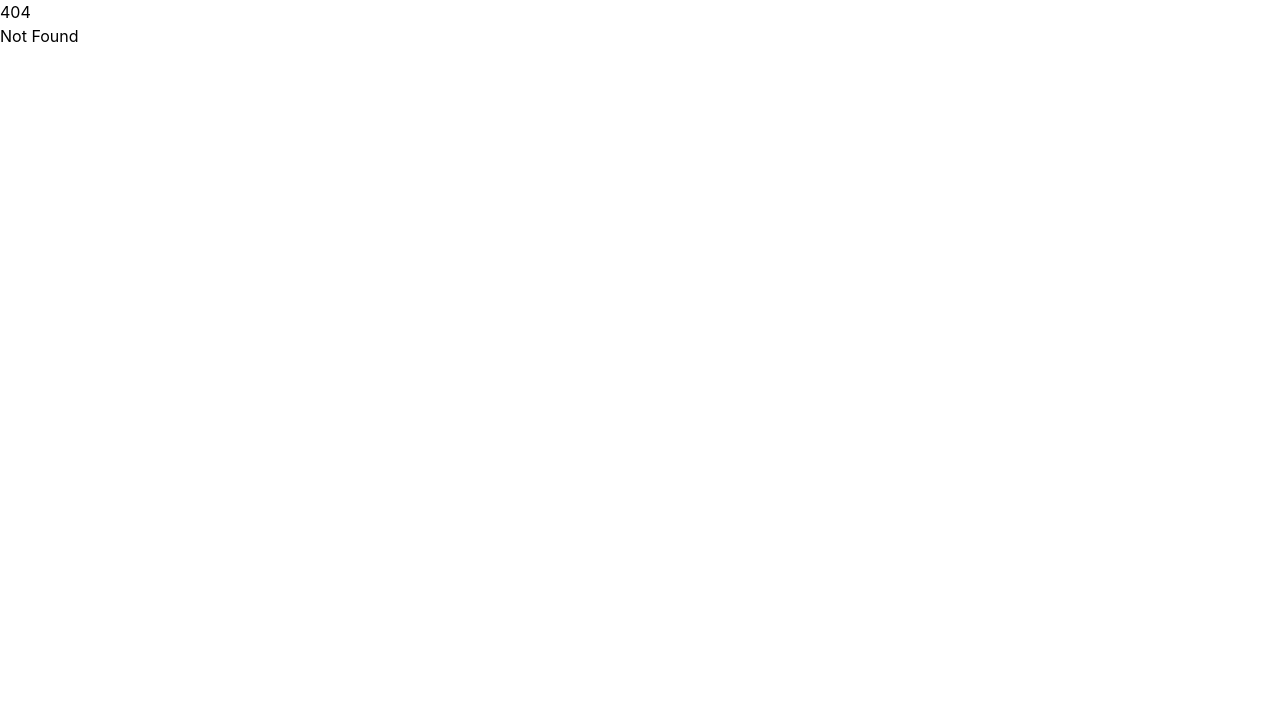
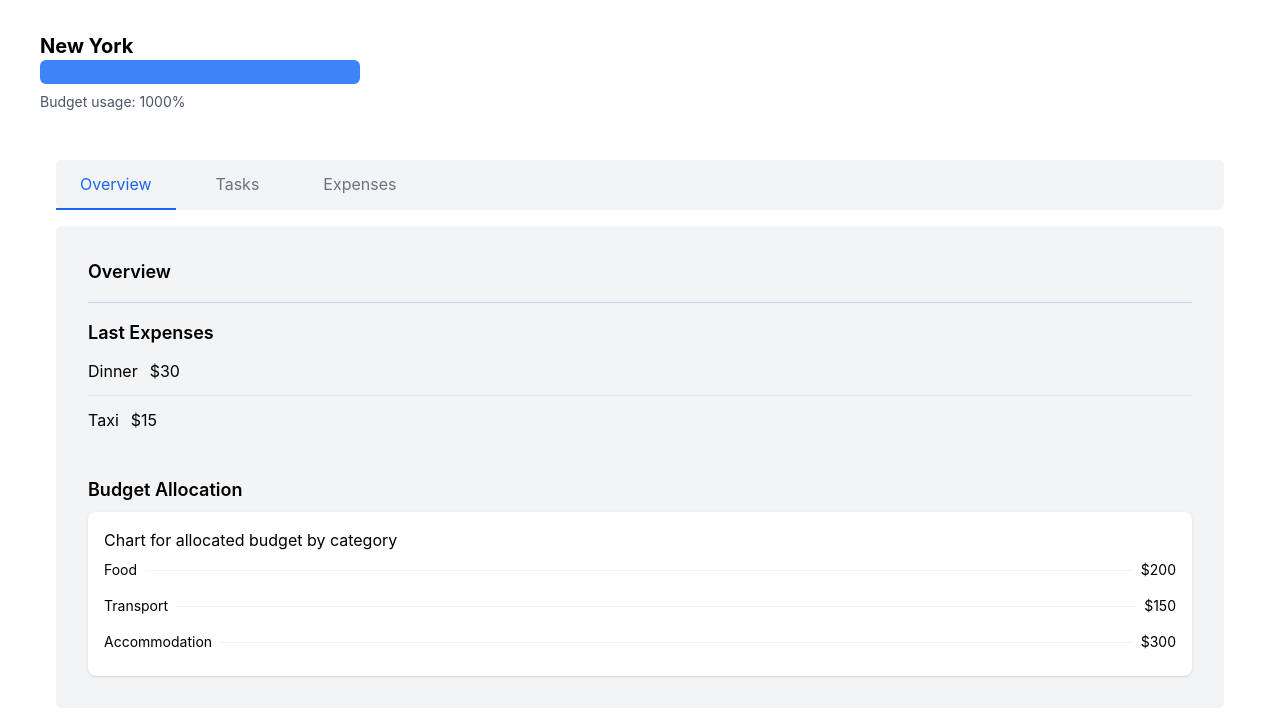
Before and after one commit to krfarshad/svelte-budget-management, a SvelteKit app: page /trips/1 in a window 1280 px wide. Before the commit this address had no page. Shown: the top 718 px of the page. Built offline with nearby package versions, Linux system fonts and the light colour scheme.

Commit message:
feat: primary single trip page

```diff
--- /dev/null
+++ b/src/features/trip/components/EditTrip.svelte
@@ -0,0 +1,27 @@
+<script lang="ts">
+	import { EditOutline } from 'flowbite-svelte-icons';
+	import { Modal } from 'flowbite-svelte';
+
+	let props = $props();
+	const { trip } = props;
+	let defaultModal = $state(false);
+
+	const openModal = () => {
+		defaultModal = true;
+	};
+
+	const editTrip = (event: Event) => {
+		event.stopPropagation();
+		event.preventDefault();
+		openModal();
+	};
+</script>
+
+<button onclick={editTrip} class="p-2">
+	<EditOutline />
+</button>
+<Modal title="Edit the trip" bind:open={defaultModal} autoclose>
+	<div class="content">
+		<div class="text-light pt-2">welcome lets get started</div>
+	</div>
+</Modal>
--- /dev/null
+++ b/src/features/trip/components/SingleTrip/ExpenseContent.svelte
@@ -0,0 +1,47 @@
+<script lang="ts">
+	import { Modal } from 'flowbite-svelte';
+	import { TrashBinOutline, EditOutline } from 'flowbite-svelte-icons';
+
+	const addTask = () => tasks.push({ name: 'New Task', done: false });
+	let defaultModal = $state(false);
+	const editExpense = (index: number) => {
+		// Add logic to edit expense
+	};
+	const deleteExpense = (index: number) => expenses.splice(index, 1);
+	let tasks = [
+		{ name: 'Book hotel', done: false },
+		{ name: 'Prepare itinerary', done: true }
+	];
+	let expenses = [
+		{ name: 'Flight', amount: 500 },
+		{ name: 'Hotel', amount: 300 }
+	];
+</script>
+
+<div class="p-4">
+	<div class="mb-4 flex items-center justify-between border-b border-slate-300 pb-4">
+		<h2 class="text-lg font-semibold">Expenses</h2>
+		<button class="mt-2 rounded bg-blue-500 px-2 py-1 text-white" onclick={addTask}
+			>Add Expense</button
+		>
+	</div>
+	<ul>
+		{#each expenses as expense, i}
+			<li class="flex items-center gap-3 border-b border-slate-200 py-3 last:border-0">
+				<div class="flex-1">
+					<span class="font-semibold">{expense.name}</span>
+					<span class="ml-2 text-gray-600">${expense.amount}</span>
+				</div>
+				<div class="flex space-x-2">
+					<button class="text-gray-400" onclick={() => editExpense(i)}><EditOutline /></button>
+					<button class="text-red-500" onclick={() => deleteExpense(i)}><TrashBinOutline /></button>
+				</div>
+			</li>
+		{/each}
+	</ul>
+</div>
+<Modal title="Add Expanse" bind:open={defaultModal} autoclose>
+	<div class="content">
+		<div class="text-light pt-2">welcome lets get started</div>
+	</div>
+</Modal>
--- /dev/null
+++ b/src/features/trip/components/SingleTrip/Overview.svelte
@@ -0,0 +1,42 @@
+<script lang="ts">
+	let budgetCategories = [
+		{ category: 'Food', amount: 200 },
+		{ category: 'Transport', amount: 150 },
+		{ category: 'Accommodation', amount: 300 }
+	];
+
+	let lastExpenses = [
+		{ name: 'Dinner', amount: 30, category: 'Food' },
+		{ name: 'Taxi', amount: 15, category: 'Transport' }
+	];
+</script>
+
+<div class="p-4">
+	<div class="mb-4 flex items-center justify-between border-b border-slate-300 pb-4">
+		<h2 class="text-lg font-semibold">Overview</h2>
+	</div>
+	<h2 class="text-lg font-semibold">Last Expenses</h2>
+
+	<ul class="mb-8">
+		{#each lastExpenses as expense}
+			<li class="flex items-center gap-3 border-b border-slate-200 py-3 last:border-0">
+				<span>{expense.name}</span>
+				<span>${expense.amount}</span>
+			</li>
+		{/each}
+	</ul>
+	<h2 class="mb-2 text-lg font-semibold">Budget Allocation</h2>
+	<div class="rounded-lg bg-white p-4 shadow">
+		<!-- Placeholder for budget chart -->
+		<p>Chart for allocated budget by category</p>
+		<ul>
+			{#each budgetCategories as category}
+				<li class="flex items-center justify-between gap-2 py-2 text-sm">
+					<span>{category.category}</span>
+					<span class="h-px w-full flex-1 border-dotted bg-gray-100"></span>
+					<span>${category.amount}</span>
+				</li>
+			{/each}
+		</ul>
+	</div>
+</div>
--- /dev/null
+++ b/src/features/trip/components/SingleTrip/SingleTripPage.svelte
@@ -0,0 +1,53 @@
+<script lang="ts">
+	import { error } from '@sveltejs/kit';
+	import { trips } from '../../utils/mockData';
+	import ExpenseContent from './ExpenseContent.svelte';
+	import Tasks from './Tasks.svelte';
+	import Overview from './Overview.svelte';
+
+	// Fetch trip data
+	const { id } = $props();
+	const trip = trips.find((trip) => trip.id == id);
+	if (!trip) error(404);
+
+	// Tabs and data initialization
+	let activeTab = $state('Overview');
+
+	// Functions to manage tasks and expenses
+</script>
+
+<div class="m-8">
+	<h1 class="text-xl font-bold">{trip.name}</h1>
+
+	<div class="flex items-center justify-between gap-4">
+		<div class="w-full max-w-xs">
+			<div class="mb-2 h-6 overflow-hidden rounded-md bg-gray-200">
+				<div class="h-full bg-blue-500" style="width: {trip.budget}%"></div>
+			</div>
+			<p class="text-sm text-gray-600">Budget usage: {trip.budget}%</p>
+		</div>
+	</div>
+
+	<div class="mt-8 p-4">
+		<div class="mb-4 flex space-x-4 rounded-md bg-gray-100 text-center">
+			{#each ['Overview', 'Tasks', 'Expenses'] as tab}
+				<button
+					class={`border-b-2 px-6 py-3 ${
+						activeTab === tab ? 'border-blue-600 text-blue-600' : 'border-transparent text-gray-500'
+					} focus:outline-none`}
+					onclick={() => (activeTab = tab)}
+				>
+					{tab}
+				</button>
+			{/each}
+		</div>
+
+		<div class="rounded-md bg-gray-100 p-4">
+			{#if activeTab === 'Overview'}<Overview />{/if}
+
+			{#if activeTab === 'Tasks'}<Tasks />{/if}
+
+			{#if activeTab === 'Expenses'}<ExpenseContent />{/if}
+		</div>
+	</div>
+</div>
--- /dev/null
+++ b/src/features/trip/components/SingleTrip/Tasks.svelte
@@ -0,0 +1,50 @@
+<script lang="ts">
+	import { Modal } from 'flowbite-svelte';
+	import { TrashBinOutline, EditOutline } from 'flowbite-svelte-icons';
+
+	let defaultModal = $state(false);
+
+	let tasks = [
+		{ name: 'Book hotel', done: false },
+		{ name: 'Prepare itinerary', done: true }
+	];
+
+	const addTask = () => tasks.push({ name: 'New Task', done: false });
+	const toggleTaskDone = (index: number) => (tasks[index].done = !tasks[index].done);
+	const editTask = (i: number) => {};
+	const deleteTask = (i: number) => {};
+</script>
+
+<div class="p-4">
+	<div class="mb-2 flex items-center justify-between border-b border-slate-300 pb-4">
+		<h2 class="text-lg font-semibold">Tasks</h2>
+		<button class="mt-2 rounded bg-blue-500 px-2 py-1 text-white" onclick={addTask}>Add Task</button
+		>
+	</div>
+	<ul>
+		{#each tasks as task, i}
+			<li class="flex items-center gap-3 border-b border-slate-200 py-3 last:border-0">
+				<div class="flex-1">
+					<input
+						type="checkbox"
+						class="mr-2"
+						checked={task.done}
+						onclick={() => toggleTaskDone(i)}
+					/>
+					<span class={`${task.done ? 'text-gray-400 line-through' : 'text-gray-800'}`}
+						>{task.name}</span
+					>
+				</div>
+				<div class="flex space-x-2">
+					<button class="text-gray-400" onclick={() => editTask(i)}><EditOutline /></button>
+					<button class="text-red-500" onclick={() => deleteTask(i)}><TrashBinOutline /></button>
+				</div>
+			</li>
+		{/each}
+	</ul>
+	<Modal title="Add tasks" bind:open={defaultModal} autoclose>
+		<div class="content">
+			<div class="text-light pt-2">welcome lets get started</div>
+		</div>
+	</Modal>
+</div>
--- /dev/null
+++ b/src/features/trip/components/TripCard.svelte
@@ -0,0 +1,39 @@
+<script lang="ts">
+	import { clsx } from 'clsx';
+	import { goto } from '$app/navigation';
+	import { EyeOutline } from 'flowbite-svelte-icons';
+	import EditTrip from './EditTrip.svelte';
+	import type { TripProp } from '../types';
+
+	let props = $props();
+	const { trip } = props;
+	const goToTrip = (id: number) => {
+		goto(`/trips/${id}`);
+	};
+
+	const tripCardClass = (trip: TripProp) => {
+		return clsx(
+			`block rounded-md border border-gray-200 p-3 shadow-sm shadow-gray-200 transition-all hover:shadow-md hover:shadow-gray-300 hover:transition-all !border-l-8 flex items-center justify-between gap-2.5`,
+			trip.status === 'inProgress' && '!border-l-green-500',
+			trip.status === 'finish' && '!border-l-gray-500',
+			trip.status === 'inPlan' && '!border-l-sky-500'
+		);
+	};
+</script>
+
+<li>
+	<a href={`/trips/${trip.id}`} class={tripCardClass(trip)}>
+		<span class="flex-1">
+			<p>{trip.name}</p>
+			<span class=" text-gray-650 text-sm"
+				>{trip.time} <span class="text-xs text-slate-400">({trip.status})</span></span
+			>
+		</span>
+		<span class="inline-flex gap-2.5">
+			<EditTrip {trip} />
+			<button onclick={() => goToTrip(trip.id)}>
+				<EyeOutline />
+			</button>
+		</span>
+	</a>
+</li>
--- a/src/features/trip/components/Trips.svelte
+++ b/src/features/trip/components/Trips.svelte
@@ -1,40 +1,13 @@
 <script lang="ts">
-	import { clsx } from 'clsx';
-	type TripProp = {
-		id: number;
-		name: string;
-		time: string;
-		status: 'inProgress' | 'finish' | 'inPlan';
-	};
-	const trips: TripProp[] = [
-		{ id: 1, name: 'New York', time: '2024-03/04', status: 'inProgress' },
-		{ id: 2, name: 'Zurich', time: '2024-01/04', status: 'finish' }
-	];
-
-	const tripCardClass = (trip: TripProp) => {
-		return clsx(
-			`block rounded-md border border-gray-200 p-3 shadow-sm shadow-gray-200 transition-all hover:shadow-md hover:shadow-gray-300 hover:transition-all !border-l-8`,
-			trip.status === 'inProgress' && '!border-l-green-500',
-			trip.status === 'finish' && '!border-l-gray-500',
-			trip.status === 'inPlan' && '!border-l-sky-500'
-		);
-	};
+	import { trips } from '../utils/mockData';
+	import TripCard from './TripCard.svelte';
 </script>
 
 <div>
 	<h2 class="mb-4 text-center text-xl font-semibold">Trips</h2>
 	{#if trips.length > 0}
 		<ul class="mx-auto flex max-w-2xl flex-col gap-2.5">
-			{#each trips as trip}
-				<li>
-					<a href={`/trips/${trip.id}`} class={tripCardClass(trip)}>
-						<p>{trip.name}</p>
-						<span class=" text-gray-650 text-sm"
-							>{trip.time} <span class="text-xs text-slate-400">({trip.status})</span></span
-						>
-					</a>
-				</li>
-			{/each}
+			{#each trips as trip}<TripCard {trip} />{/each}
 		</ul>
 	{:else}
 		<p class="text-center">You haven't set any trip plan yet.</p>
--- a/src/features/trip/index.ts
+++ b/src/features/trip/index.ts
@@ -1 +1,2 @@
 export { default as Trips } from './components/Trips.svelte';
+export { default as SingleTripPage } from './components/SingleTrip/SingleTripPage.svelte';
--- /dev/null
+++ b/src/features/trip/types/index.ts
@@ -0,0 +1,7 @@
+export type TripProp = {
+	id: number;
+	name: string;
+	time: string;
+	status: 'inProgress' | 'finish' | 'inPlan';
+	budget: number;
+};
--- /dev/null
+++ b/src/features/trip/utils/mockData.ts
@@ -0,0 +1,6 @@
+import type { TripProp } from '../types';
+
+export const trips: TripProp[] = [
+	{ id: 1, name: 'New York', time: '2024-03/04', status: 'inProgress', budget: 1000 },
+	{ id: 2, name: 'Zurich', time: '2024-01/04', status: 'finish', budget: 2000 }
+];
--- a/src/routes/+page.svelte
+++ b/src/routes/+page.svelte
@@ -1,14 +1,11 @@
 <script lang="ts">
 	import { Landing } from '@/features/landing';
+</script>
 
-	let firstName = 'farshad';
-	let lastName = 'karimi';
-	let fullName = firstName + lastName;
-
-	const changeName = (name: string) => {
-		fullName = name + lastName;
-	};
-</script>
+<svelte:head>
+	<title>Budget Management</title>
+	<meta name="description" content="Manage your budget for your next journey" />
+</svelte:head>
 
 <main>
 	<Landing />
--- /dev/null
+++ b/src/routes/trips/[id]/+page.svelte
@@ -0,0 +1,13 @@
+<script lang="ts">
+	import { page } from '$app/stores';
+	import { SingleTripPage } from '@/features/trip';
+	import { get } from 'svelte/store';
+
+	const tripId = get(page).params.id;
+</script>
+
+<main>
+	<div class="container mx-auto px-2">
+		<SingleTripPage id={tripId} />
+	</div>
+</main>
```
